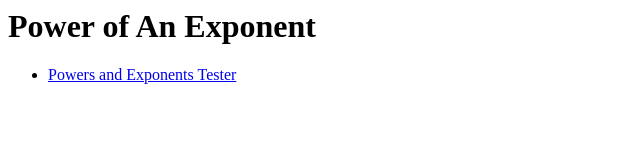
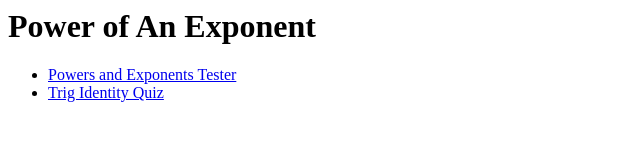
Before and after one commit to py660/PowerOfAnExponent, a plain HTML site: page index.html in a window 1280 px wide. Shown: the whole page, without its empty margins (0-640 px from the left). Drawn offline with Linux system fonts and the light colour scheme.

Commit message:
Update index.html

```diff
--- a/index.html
+++ b/index.html
@@ -1,4 +1,5 @@
 <h1>Power of An Exponent</h1>
 <ul>
   <li><a href="exptest.html">Powers and Exponents Tester</a></li>
+  <li><a href="trigtest.html">Trig Identity Quiz</a></li>
 </ul>
```
